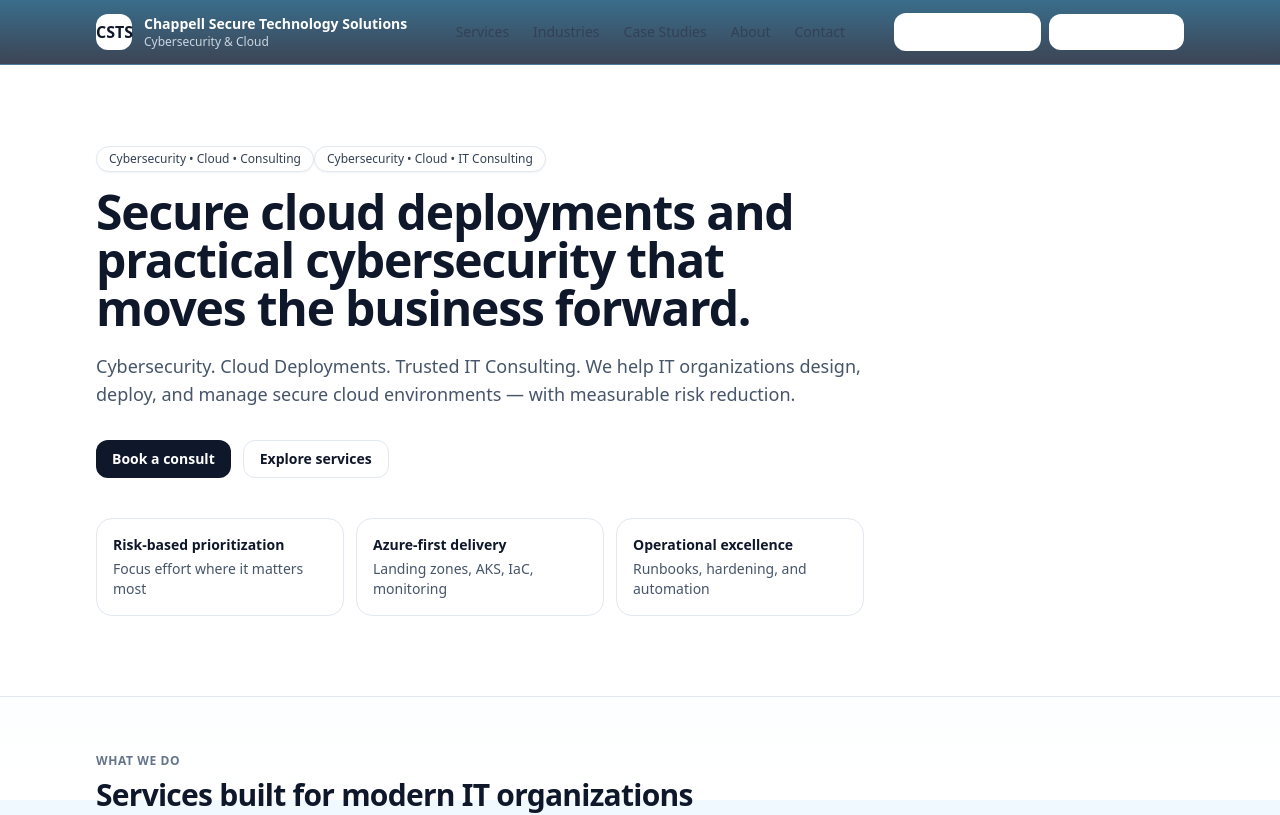
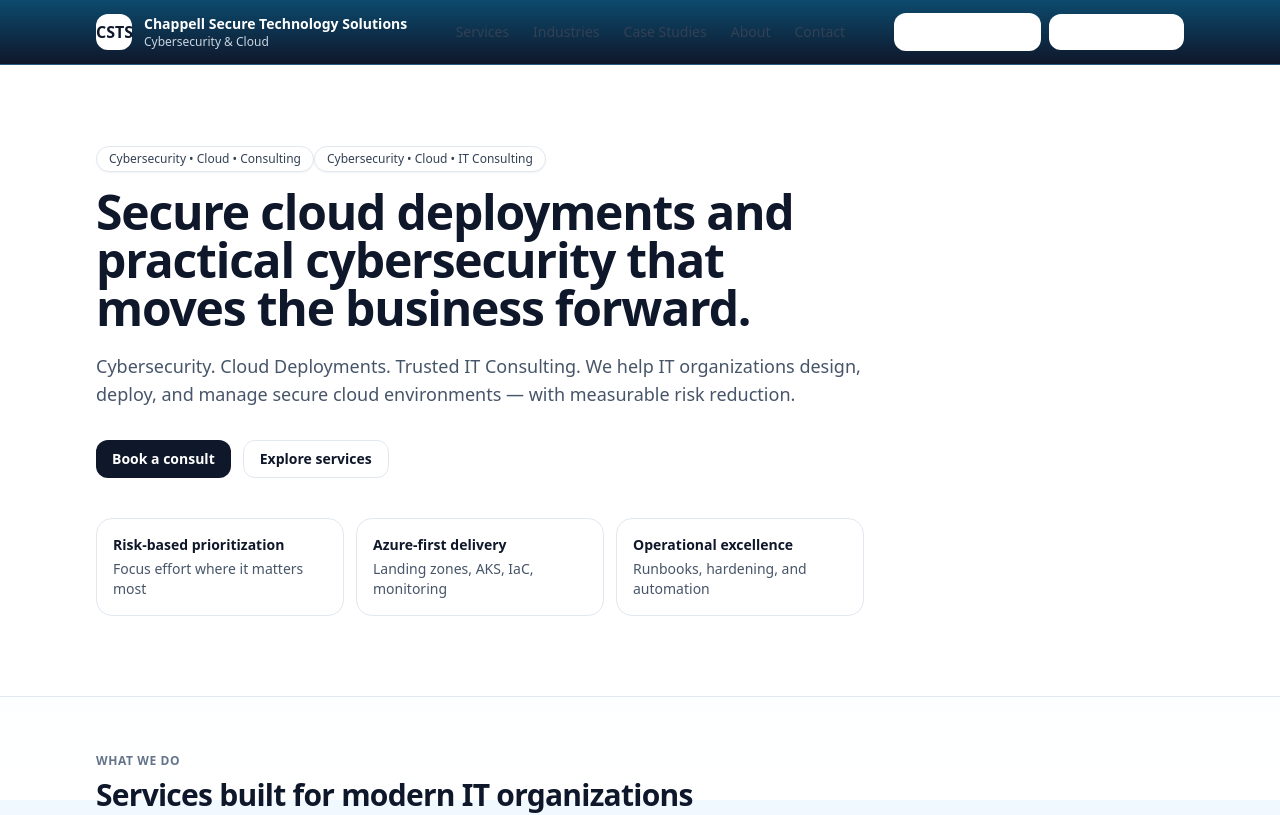
Before and after one commit to chapter78v3/CSTS_WebApp, a Next.js app: page / in a window 1280 px wide. Shown: the top 815 px of the page. Built offline with nearby package versions, Linux system fonts and the light colour scheme.

Commit message:
header colorv4

```diff
--- a/components/Header.tsx
+++ b/components/Header.tsx
@@ -6,7 +6,7 @@ import { Button } from "./Button";
 
 export function Header() {
   return (
-    <header className="sticky top-0 z-50 border-b border-white/10 bg-gradient-to-b from-sky-900/80 to-slate-900/80 backdrop-blur">
+    <header className="sticky top-0 z-50 border-b border-white/10 bg-gradient-to-b from-sky-900 to-slate-900 backdrop-blur">
       <Container>
         <div className="flex h-16 items-center justify-between">
           {/* Brand */}
@@ -34,7 +34,7 @@ export function Header() {
             <Button
               href="/contact"
               variant="secondary"
-              className="hidden sm:inline-flex border-white/40 text-white hover:bg-white/10"
+              className="hidden sm:inline-flex border border-white/40 bg-transparent text-white hover:bg-white/10"
             >
               Request a quote
             </Button>
```
